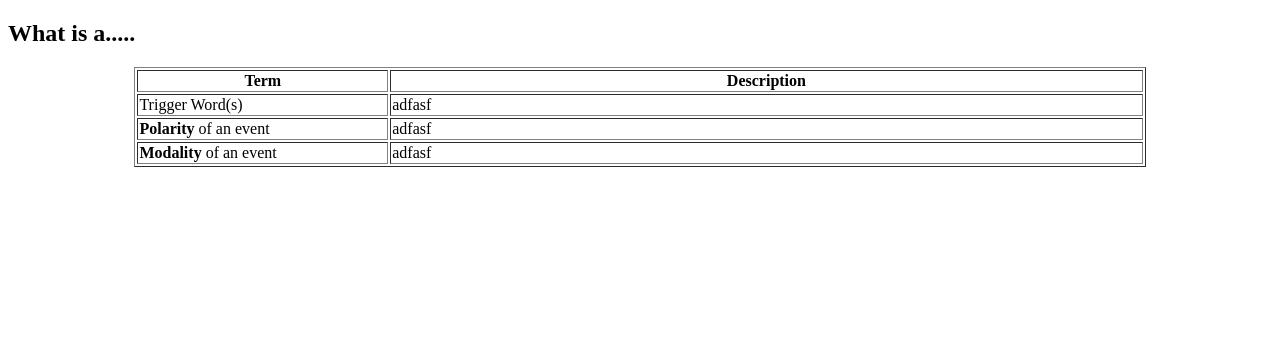
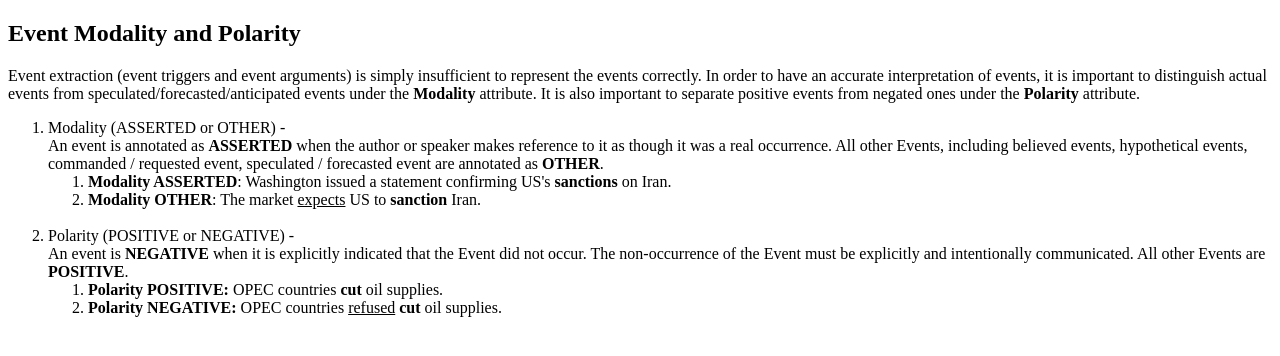
Before and after one commit to meisin/annotation_project, a Django app: page /annotation_app/glossary/ in a window 1280 px wide. Shown: the top 356 px of the page. Run offline with Django 3.2, Linux system fonts and the light colour scheme.

Commit message:
Updated Event types and arguments

```diff
--- a/annotation_app/templates/glossary.html
+++ b/annotation_app/templates/glossary.html
@@ -4,14 +4,24 @@
     <title>Glossary</title>
 </head>
 <body>
-	<h2>What is a..... </h2>
-	<table border ="1" width="80%" align="center">
-	<tr><th style="width: 25%;">Term</th><th>Description</th></tr>
-	<tr><td>Trigger Word(s)</td><td>adfasf</td></tr>
-	<tr><td><b>Polarity</b> of an event</td><td>adfasf</td></tr>
-	<tr><td><b>Modality</b> of an event</td><td>adfasf</td></tr>
+	<h2>Event Modality and Polarity </h2>
 
-	</table>
+	<p>Event extraction (event triggers and event arguments) is simply insufficient to represent the events correctly. In order to have an accurate interpretation of events, it is important to distinguish actual events from speculated/forecasted/anticipated events under the <b>Modality</b> attribute. It is also important to separate positive events from negated ones under the <b>Polarity </b> attribute.
+
+	<ol>
+	<li>Modality (ASSERTED or OTHER) - <br />An event is annotated as <b>ASSERTED</b> when the author or speaker makes reference to it as though it was a real occurrence. All other Events, including believed events, hypothetical events, commanded / requested event, speculated / forecasted event are annotated as <b>OTHER</b>. <br />
+	<ol>
+		<li><b>Modality ASSERTED</b>: Washington issued a statement confirming US's <b>sanctions</b> on Iran. </li>
+		<li><b>Modality OTHER</b>: The market <u>expects</u> US to <b>sanction</b> Iran. </li><br />
+	</ol>
+
+	<li>Polarity (POSITIVE or NEGATIVE) - <br />An event is <b>NEGATIVE</b> when it is explicitly indicated that the Event did not occur. The non-occurrence of the Event must be explicitly and intentionally communicated. All other Events are <b>POSITIVE</b>.
+
+	<ol>
+		<li><b>Polarity POSITIVE: </b> OPEC countries <b>cut</b> oil supplies. </li>
+		<li><b>Polarity NEGATIVE: </b> OPEC countries <u>refused</u> <b>cut</b> oil supplies. </li>
+	</ol></li>
+	</ol>
 
 </body>
 </html>
--- a/annotation_app/templates/index.html
+++ b/annotation_app/templates/index.html
@@ -12,6 +12,9 @@
   </ol>
 	<p><strong>Your task </strong>is to validate the annotation to ensure they are complete and error-free.
 	<hr />
+	{% if not user.is_authenticated %}
+		  <p>Please <a href="{% url 'login'%}?next={{request.path}}">login</a> first to get an accurate count of number of unvalidated sentences and unvalidated events.</a></li>
+	{% endif %}
   <p>Sentences:</p>
   <ul>
     <li>Total sentences: {{ num_sent }}</li>
@@ -22,4 +25,6 @@
     <li>Total events: {{ num_event }}</li>
     <li><strong>Events not validated:</strong> {{ num_event_not_validated }}</li>
   </ul>
+
+
 {% endblock %}
--- a/annotation_app/urls.py
+++ b/annotation_app/urls.py
@@ -4,6 +4,7 @@ from . import views
 urlpatterns = [
     path('', views.index, name='index'),
     path('events_desc/', views.EventsDescription, name='events_description'),
+    path('events_schemas/', views.EventsSchemas, name='events_schemas'),
     path('glossary/', views.Glossary, name='glossary'),
     path('sentences/', views.Sent_validationListView.as_view(), name='sentences'),                  ## Class view
     path('sentence/<str:pk>', views.SentenceDetailView.as_view(), name='sentence-detail'),   ## Class view   ##### Not needed anymore
--- a/annotation_app/views.py
+++ b/annotation_app/views.py
@@ -31,6 +31,10 @@ def index(request):
 
 def EventsDescription(request):
     return render(request, 'events_description.html')
+
+def EventsSchemas(request):
+    return render(request, 'event_schemas.html')
+
 
 def Glossary(request):
     return render(request, 'glossary.html')
```
Also changed, not shown: annotation_app/templates/base_generic.html (+7 -2 lines), annotation_app/templates/event_schemas.html (added, +53 -0 lines), annotation_app/templates/events_description.html (+9 -21 lines).
